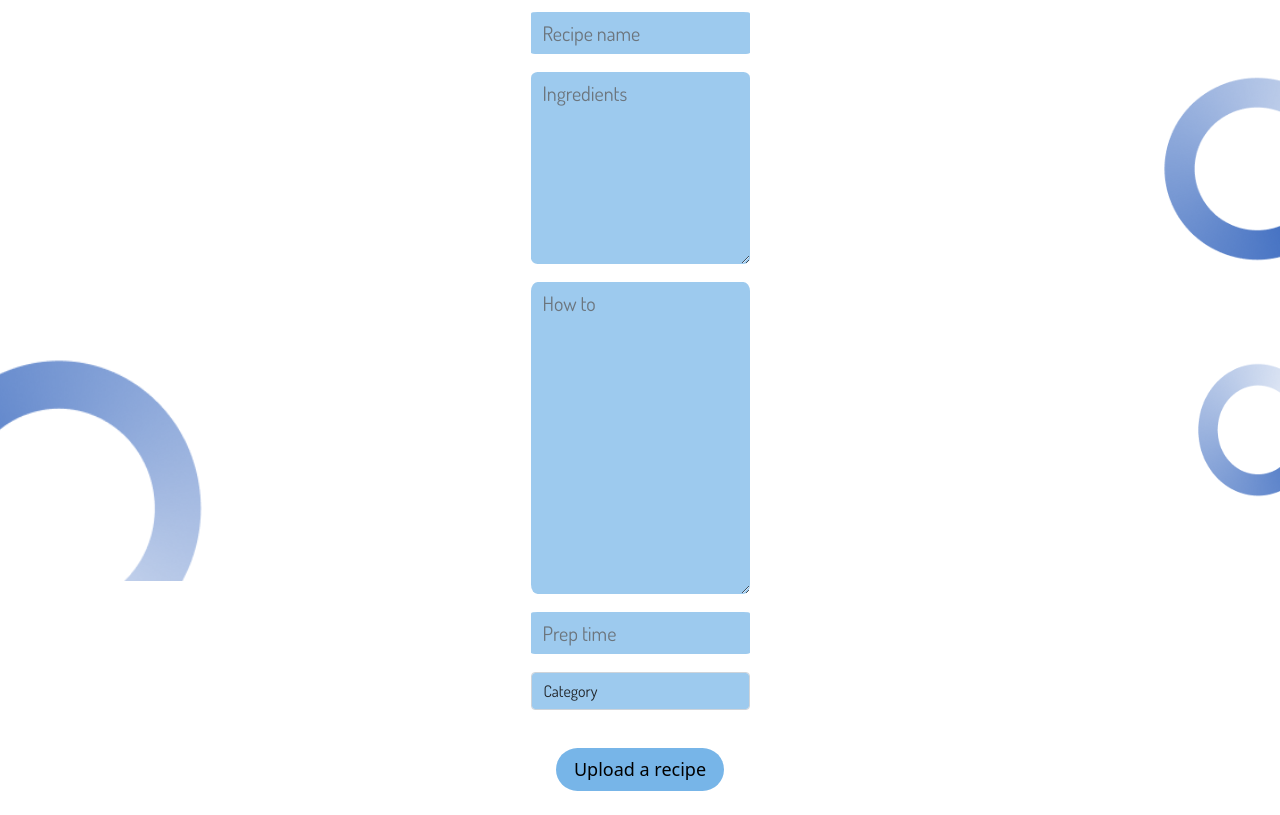
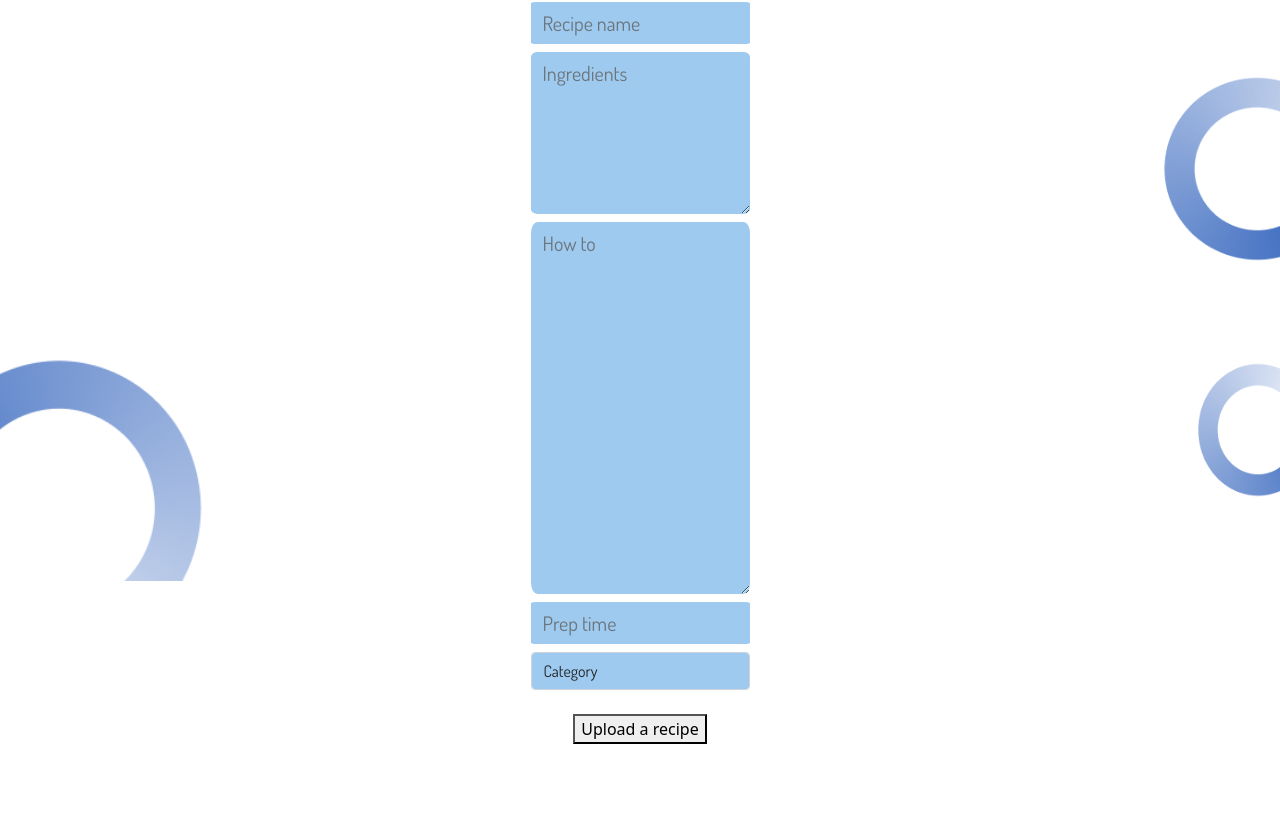
Before and after one commit to almasmajic/foodonja-frontend, a Vue app: page /upload in a window 1280 px wide. Shown: the part 261-1076 px from the top of the page. After the commit the page ends 1029 px from the top, so only its background shows below. Built offline with nearby package versions, Linux system fonts and the light colour scheme; what vue-croppa would draw is missing.

Commit message:
Splashscreen setup + Upload update

```diff
--- a/src/router/index.js
+++ b/src/router/index.js
@@ -1,5 +1,6 @@
 import Vue from "vue";
 import VueRouter from "vue-router";
+import Splashscreen from "../views/Splashscreen";
 import Login from "../views/Login";
 import SignUp from "../views/SignUp";
 import Search from "../views/Search";
@@ -14,6 +15,11 @@ const routes = [
   {
     path: "/",
     redirect: "/splashscreen",
+  },
+  {
+    path: "/splashscreen",
+    name: "Splashscreen",
+    component: Splashscreen,
   },
   {
     path: "/search",
--- a/src/views/Upload.vue
+++ b/src/views/Upload.vue
@@ -3,6 +3,7 @@
     <div class="form">
       <div class="fields__list">
         <label>Please fill out the following:</label><br />
+        <form @submit.prevent="uploadRecipe">
           <div class="form-group col-md-12">
             <input
               v-model="photo"
@@ -27,7 +28,7 @@
               v-model="ingredients"
               class="form-control"
               id="listIngredients"
-            rows="6"
+              rows="5"
               placeholder="Ingredients"
               required
             ></textarea>
@@ -37,7 +38,7 @@
               v-model="howTo"
               class="form-control"
               id="howTo"
-            rows="10"
+              rows="12"
               placeholder="How to"
               required
             ></textarea>
@@ -64,8 +65,9 @@
           </div>
 
           <div class="text-center my-4">
-          <a class="btn viewRecipe mt-1" style="color:black">Upload a recipe</a>
+            <button type="submit" class="button">Upload a recipe</button>
           </div>
+        </form>
       </div>
     </div>
   </div>
@@ -75,7 +77,7 @@
 export default {
   data() {
     return {
-      errorMessage: "",
+      /*   errorMessage: "", */
       photo: "",
       name: "",
       ingredients: "",
@@ -90,6 +92,24 @@ export default {
       ],
       category: "",
     };
+  },
+  methods: {
+    async uploadRecipe() {
+      let newRecipe = {
+        photo: this.photo,
+        name: this.name,
+        ingredients: this.ingredients,
+        howTo: this.howTo,
+        prepTime: this.prepTime,
+        provideCategory: this.provideCategory,
+      };
+      try {
+        await nesto.add(newRecipe);
+        alert("Recipe uploaded");
+      } catch (error) {
+        console.error("An error occurred", error);
+      }
+    },
   },
 };
 </script>
```
Lines whose indentation alone changed are shown as unchanged.
